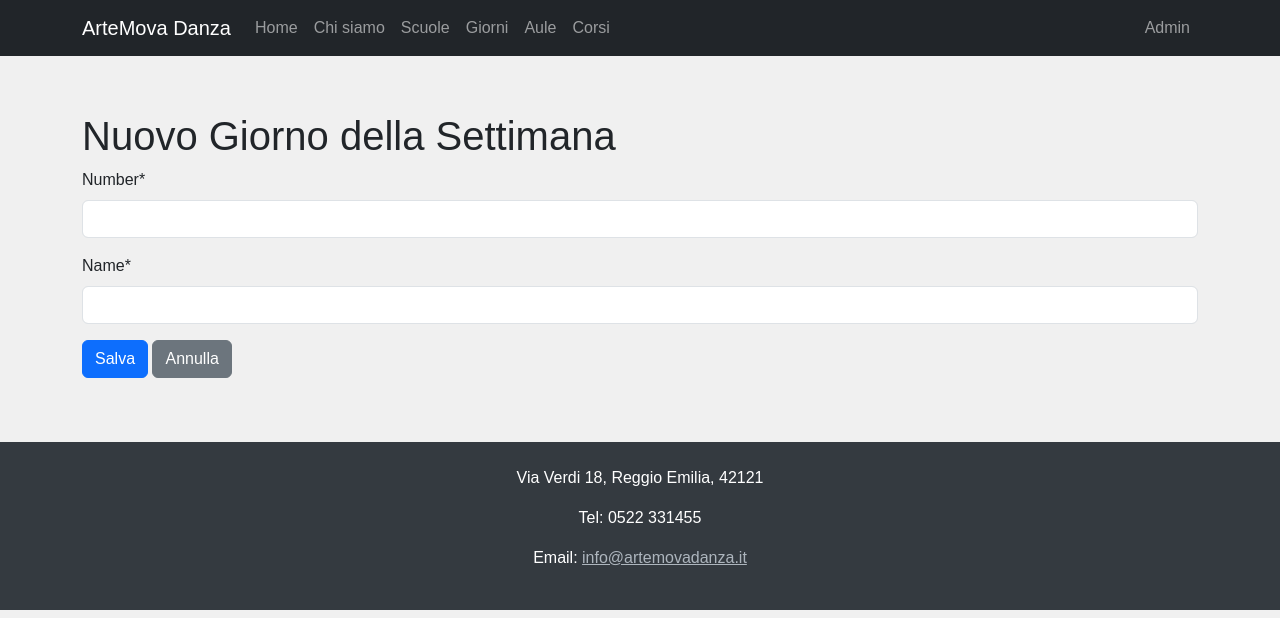
After one commit to Il-Mazu/artemova-danza, a Django app: page /corsi/giorni/nuovo/ in a window 1280 px wide. The commit adds this page. Shown: the top 618 px of the page. Run offline with Django 5.2, Linux system fonts and the light colour scheme; some libraries are stand-ins or nearby versions.

Commit message:
aggiunto form per giorni della settimana

```diff
--- /dev/null
+++ b/school/templates/school/dayoftheweek_form.html
@@ -0,0 +1,18 @@
+{% extends "base.html" %}
+{% load crispy_forms_tags %}
+{% block title %}
+    {% if object %}Modifica Giorno{% else %}Nuovo Giorno{% endif %}
+{% endblock %}
+{% block content %}
+    {% if object %}
+        <h1>Modifica Giorno</h1>
+    {% else %}
+        <h1>Nuovo Giorno della Settimana</h1>
+    {% endif %}
+    <form method="post">
+        {% csrf_token %}
+        {{ form|crispy }}
+        <button type="submit" class="btn btn-primary">Salva</button>
+        <a href="{% url 'dayoftheweek_list' %}" class="btn btn-secondary">Annulla</a>
+    </form>
+{% endblock %}
--- a/school/templates/school/dayoftheweek_list.html
+++ b/school/templates/school/dayoftheweek_list.html
@@ -3,6 +3,7 @@
 {% block list-header %}
     <th>Numero</th>
     <th>Nome</th>
+    <th></th>
     <th></th>
 {% endblock %}
 {% block list-body %}
@@ -11,6 +12,10 @@
             <td>{{ day.number }}</td>
             <td>{{ day.name }}</td>
             <td><a href="{% url 'dayoftheweek_detail' day.pk %}">Dettagli</a></td>
+            <td><a href="{% url 'dayoftheweek_update' day.pk %}">Modifica</a></td>
         </tr>
     {% endfor %}
 {% endblock %}
+{% block list-footer %}
+    <a href="{% url 'dayoftheweek_create' %}" class="btn btn-primary mt-2">Aggiungi Giorno</a>
+{% endblock %}
--- a/school/urls.py
+++ b/school/urls.py
@@ -4,6 +4,8 @@ from school import views
 urlpatterns = [
     path("giorni/", views.DayOfTheWeekListView.as_view(), name="dayoftheweek_list"),
     path("giorni/<int:pk>/", views.DayOfTheWeekDetailView.as_view(), name="dayoftheweek_detail"),
+    path("giorni/nuovo/", views.DayOfTheWeekCreateView.as_view(), name="dayoftheweek_create"),
+    path("giorni/<int:pk>/modifica/", views.DayOfTheWeekUpdateView.as_view(), name="dayoftheweek_update"),
     path("aule/", views.ClassroomListView.as_view(), name="classroom_list"),
     path("aule/<int:pk>/", views.ClassroomDetailView.as_view(), name="classroom_detail"),
     path("aule/nuova/", views.ClassroomCreateView.as_view(), name="classroom_create"),
--- a/school/views.py
+++ b/school/views.py
@@ -9,6 +9,20 @@ class DayOfTheWeekListView(ListView):
 
 class DayOfTheWeekDetailView(DetailView):
     model = DayOfTheWeek
+
+
+class DayOfTheWeekCreateView(CreateView):
+    model = DayOfTheWeek
+    fields = ["number", "name"]
+    success_url = reverse_lazy("dayoftheweek_list")
+
+
+class DayOfTheWeekUpdateView(UpdateView):
+    model = DayOfTheWeek
+    fields = ["number", "name"]
+
+    def get_success_url(self):
+        return reverse_lazy("dayoftheweek_detail", kwargs={"pk": self.object.pk})
 
 
 class ClassroomListView(ListView):
```
